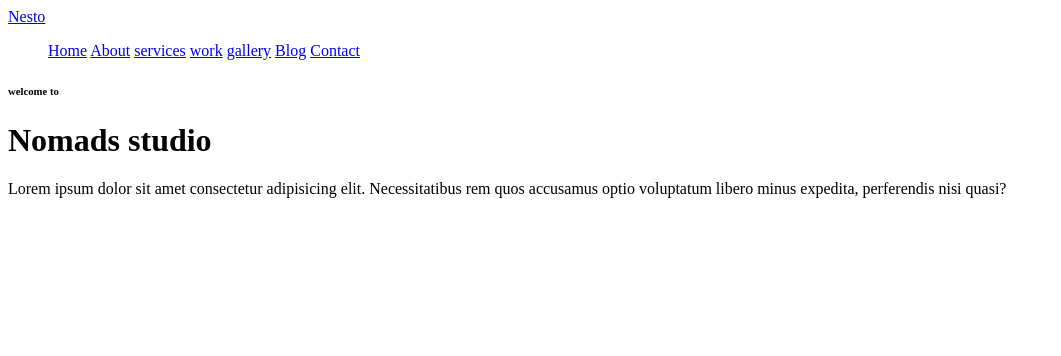
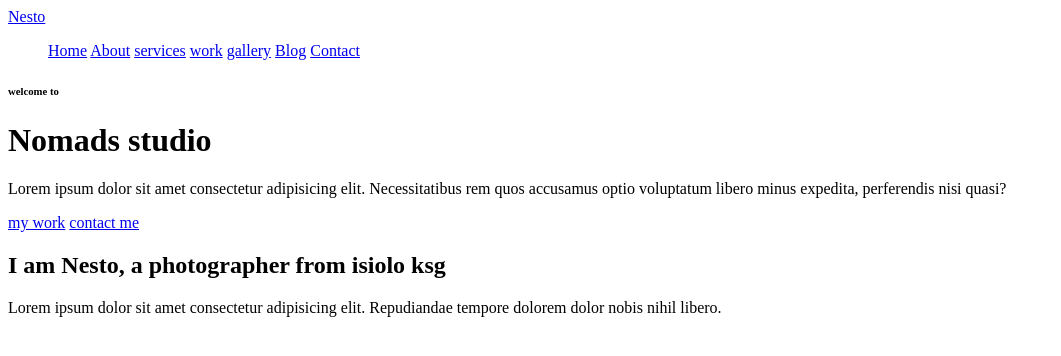
Before and after one commit to aminaroyal/nomads-photography, a plain HTML site: page index.html in a window 1280 px wide. Shown: the whole page, without its empty margins (0-1061 px from the left). Drawn offline with Linux system fonts and the light colour scheme.

Commit message:
add contact

```diff
--- a/index.html
+++ b/index.html
@@ -34,7 +34,21 @@
     <!-- hero section main paragraph -->
     <p>Lorem ipsum dolor sit amet consectetur adipisicing elit.
       Necessitatibus rem quos accusamus optio voluptatum
-      libero minus expedita, perferendis nisi quasi?</p>
+      libero minus expedita, perferendis nisi quasi?
+    </p>
+    <!-- my works link -->
+    <a href="#">my work</a>
+
+<!-- my contact link -->
+<a href="#">contact me</a>
+
+<!-- personal info section -->
+<h2> I am Nesto, a photographer from isiolo ksg</h2>
+<p>Lorem ipsum dolor sit amet consectetur
+  adipisicing elit.
+   Repudiandae tempore dolorem
+   dolor nobis nihil libero.
+
 
 </body>
 </html>
```
